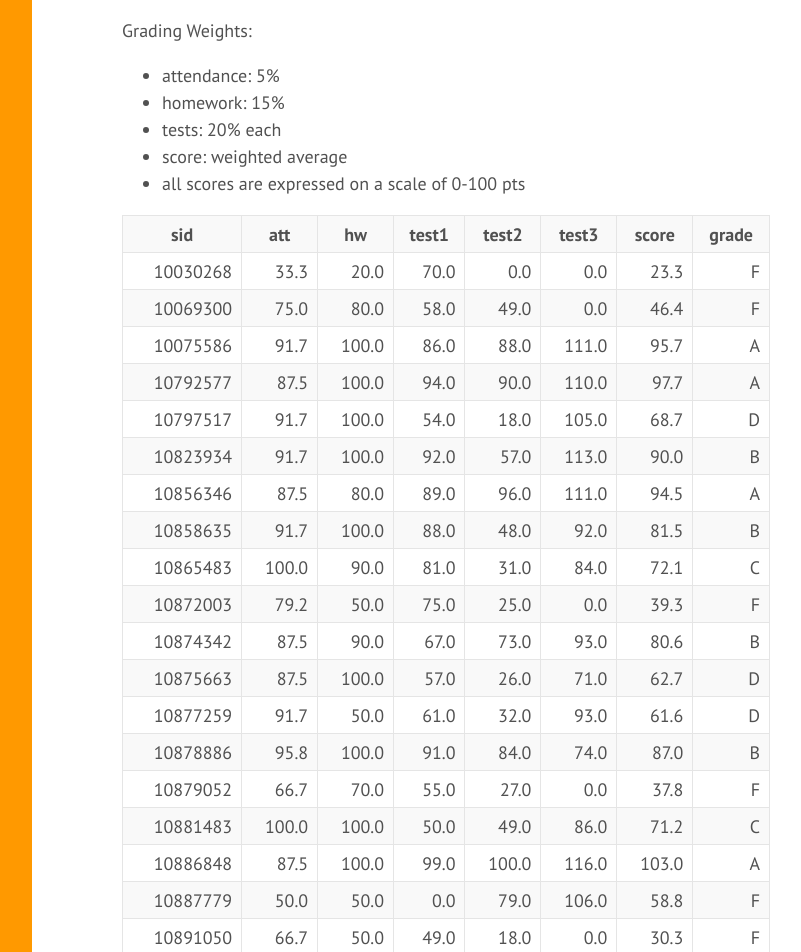
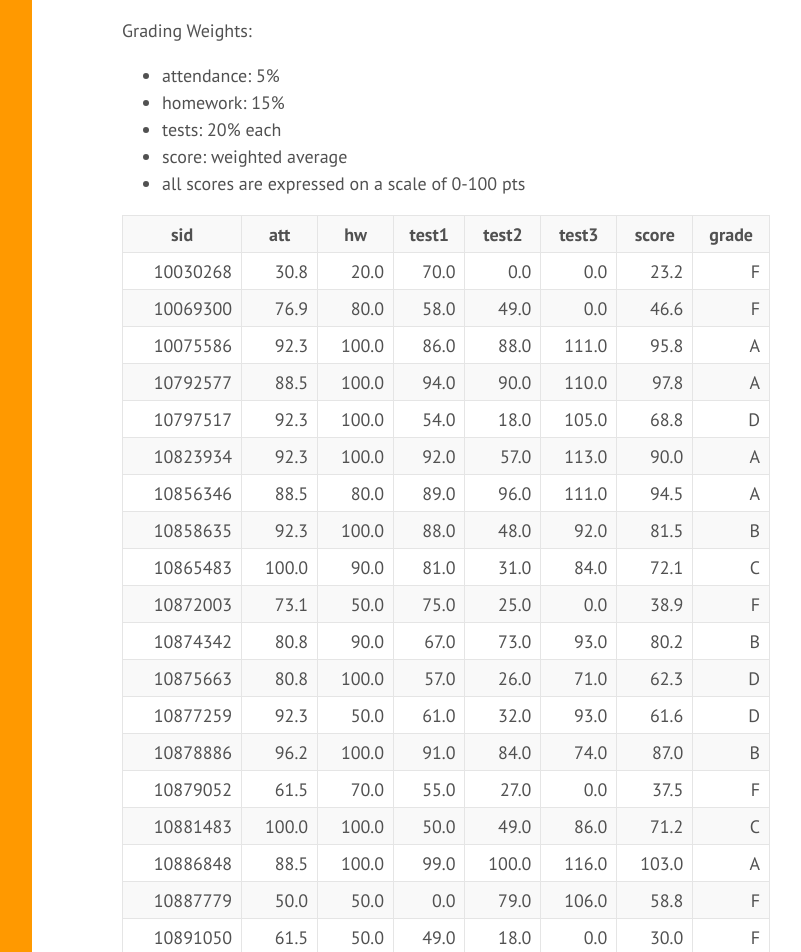
Before and after one commit to gastonstat/relic-math13, a Jekyll site: the page built from gradebook-20308.md, in a window 1280 px wide and 1400 px high, scrolled down 192 px. Shown: the top 952 px of the window, without its empty margins (292-1093 px from the left). Built offline with Jekyll 4.4.1, drawn with Linux system fonts in a browser that asks for light colours; nearby versions of some CDN libraries; some of the changed text lies outside the part shown.

Commit message:
gradebook: update gbook 20308 week May 9-13

```diff
--- a/gradebook-20308.md
+++ b/gradebook-20308.md
@@ -16,41 +16,41 @@ Grading Weights:
 - all scores are expressed on a scale of 0-100 pts
 
 <!-- html table generated in R 3.2.3 by xtable 1.8-2 package -->
-<!-- Fri May  6 10:54:19 2016 -->
+<!-- Sat May 14 21:43:30 2016 -->
 <table >
 <tr> <th> sid </th> <th> att </th> <th> hw </th> <th> test1 </th> <th> test2 </th> <th> test3 </th> <th> score </th> <th> grade </th>  </tr>
-  <tr> <td align="right"> 10030268 </td> <td align="right"> 33.3 </td> <td align="right"> 20.0 </td> <td align="right"> 70.0 </td> <td align="right"> 0.0 </td> <td align="right"> 0.0 </td> <td align="right"> 23.3 </td> <td align="right"> F </td> </tr>
-  <tr> <td align="right"> 10069300 </td> <td align="right"> 75.0 </td> <td align="right"> 80.0 </td> <td align="right"> 58.0 </td> <td align="right"> 49.0 </td> <td align="right"> 0.0 </td> <td align="right"> 46.4 </td> <td align="right"> F </td> </tr>
-  <tr> <td align="right"> 10075586 </td> <td align="right"> 91.7 </td> <td align="right"> 100.0 </td> <td align="right"> 86.0 </td> <td align="right"> 88.0 </td> <td align="right"> 111.0 </td> <td align="right"> 95.7 </td> <td align="right"> A </td> </tr>
-  <tr> <td align="right"> 10792577 </td> <td align="right"> 87.5 </td> <td align="right"> 100.0 </td> <td align="right"> 94.0 </td> <td align="right"> 90.0 </td> <td align="right"> 110.0 </td> <td align="right"> 97.7 </td> <td align="right"> A </td> </tr>
-  <tr> <td align="right"> 10797517 </td> <td align="right"> 91.7 </td> <td align="right"> 100.0 </td> <td align="right"> 54.0 </td> <td align="right"> 18.0 </td> <td align="right"> 105.0 </td> <td align="right"> 68.7 </td> <td align="right"> D </td> </tr>
-  <tr> <td align="right"> 10823934 </td> <td align="right"> 91.7 </td> <td align="right"> 100.0 </td> <td align="right"> 92.0 </td> <td align="right"> 57.0 </td> <td align="right"> 113.0 </td> <td align="right"> 90.0 </td> <td align="right"> B </td> </tr>
-  <tr> <td align="right"> 10856346 </td> <td align="right"> 87.5 </td> <td align="right"> 80.0 </td> <td align="right"> 89.0 </td> <td align="right"> 96.0 </td> <td align="right"> 111.0 </td> <td align="right"> 94.5 </td> <td align="right"> A </td> </tr>
-  <tr> <td align="right"> 10858635 </td> <td align="right"> 91.7 </td> <td align="right"> 100.0 </td> <td align="right"> 88.0 </td> <td align="right"> 48.0 </td> <td align="right"> 92.0 </td> <td align="right"> 81.5 </td> <td align="right"> B </td> </tr>
+  <tr> <td align="right"> 10030268 </td> <td align="right"> 30.8 </td> <td align="right"> 20.0 </td> <td align="right"> 70.0 </td> <td align="right"> 0.0 </td> <td align="right"> 0.0 </td> <td align="right"> 23.2 </td> <td align="right"> F </td> </tr>
+  <tr> <td align="right"> 10069300 </td> <td align="right"> 76.9 </td> <td align="right"> 80.0 </td> <td align="right"> 58.0 </td> <td align="right"> 49.0 </td> <td align="right"> 0.0 </td> <td align="right"> 46.6 </td> <td align="right"> F </td> </tr>
+  <tr> <td align="right"> 10075586 </td> <td align="right"> 92.3 </td> <td align="right"> 100.0 </td> <td align="right"> 86.0 </td> <td align="right"> 88.0 </td> <td align="right"> 111.0 </td> <td align="right"> 95.8 </td> <td align="right"> A </td> </tr>
+  <tr> <td align="right"> 10792577 </td> <td align="right"> 88.5 </td> <td align="right"> 100.0 </td> <td align="right"> 94.0 </td> <td align="right"> 90.0 </td> <td align="right"> 110.0 </td> <td align="right"> 97.8 </td> <td align="right"> A </td> </tr>
+  <tr> <td align="right"> 10797517 </td> <td align="right"> 92.3 </td> <td align="right"> 100.0 </td> <td align="right"> 54.0 </td> <td align="right"> 18.0 </td> <td align="right"> 105.0 </td> <td align="right"> 68.8 </td> <td align="right"> D </td> </tr>
+  <tr> <td align="right"> 10823934 </td> <td align="right"> 92.3 </td> <td align="right"> 100.0 </td> <td align="right"> 92.0 </td> <td align="right"> 57.0 </td> <td align="right"> 113.0 </td> <td align="right"> 90.0 </td> <td align="right"> A </td> </tr>
+  <tr> <td align="right"> 10856346 </td> <td align="right"> 88.5 </td> <td align="right"> 80.0 </td> <td align="right"> 89.0 </td> <td align="right"> 96.0 </td> <td align="right"> 111.0 </td> <td align="right"> 94.5 </td> <td align="right"> A </td> </tr>
+  <tr> <td align="right"> 10858635 </td> <td align="right"> 92.3 </td> <td align="right"> 100.0 </td> <td align="right"> 88.0 </td> <td align="right"> 48.0 </td> <td align="right"> 92.0 </td> <td align="right"> 81.5 </td> <td align="right"> B </td> </tr>
   <tr> <td align="right"> 10865483 </td> <td align="right"> 100.0 </td> <td align="right"> 90.0 </td> <td align="right"> 81.0 </td> <td align="right"> 31.0 </td> <td align="right"> 84.0 </td> <td align="right"> 72.1 </td> <td align="right"> C </td> </tr>
-  <tr> <td align="right"> 10872003 </td> <td align="right"> 79.2 </td> <td align="right"> 50.0 </td> <td align="right"> 75.0 </td> <td align="right"> 25.0 </td> <td align="right"> 0.0 </td> <td align="right"> 39.3 </td> <td align="right"> F </td> </tr>
-  <tr> <td align="right"> 10874342 </td> <td align="right"> 87.5 </td> <td align="right"> 90.0 </td> <td align="right"> 67.0 </td> <td align="right"> 73.0 </td> <td align="right"> 93.0 </td> <td align="right"> 80.6 </td> <td align="right"> B </td> </tr>
-  <tr> <td align="right"> 10875663 </td> <td align="right"> 87.5 </td> <td align="right"> 100.0 </td> <td align="right"> 57.0 </td> <td align="right"> 26.0 </td> <td align="right"> 71.0 </td> <td align="right"> 62.7 </td> <td align="right"> D </td> </tr>
-  <tr> <td align="right"> 10877259 </td> <td align="right"> 91.7 </td> <td align="right"> 50.0 </td> <td align="right"> 61.0 </td> <td align="right"> 32.0 </td> <td align="right"> 93.0 </td> <td align="right"> 61.6 </td> <td align="right"> D </td> </tr>
-  <tr> <td align="right"> 10878886 </td> <td align="right"> 95.8 </td> <td align="right"> 100.0 </td> <td align="right"> 91.0 </td> <td align="right"> 84.0 </td> <td align="right"> 74.0 </td> <td align="right"> 87.0 </td> <td align="right"> B </td> </tr>
-  <tr> <td align="right"> 10879052 </td> <td align="right"> 66.7 </td> <td align="right"> 70.0 </td> <td align="right"> 55.0 </td> <td align="right"> 27.0 </td> <td align="right"> 0.0 </td> <td align="right"> 37.8 </td> <td align="right"> F </td> </tr>
+  <tr> <td align="right"> 10872003 </td> <td align="right"> 73.1 </td> <td align="right"> 50.0 </td> <td align="right"> 75.0 </td> <td align="right"> 25.0 </td> <td align="right"> 0.0 </td> <td align="right"> 38.9 </td> <td align="right"> F </td> </tr>
+  <tr> <td align="right"> 10874342 </td> <td align="right"> 80.8 </td> <td align="right"> 90.0 </td> <td align="right"> 67.0 </td> <td align="right"> 73.0 </td> <td align="right"> 93.0 </td> <td align="right"> 80.2 </td> <td align="right"> B </td> </tr>
+  <tr> <td align="right"> 10875663 </td> <td align="right"> 80.8 </td> <td align="right"> 100.0 </td> <td align="right"> 57.0 </td> <td align="right"> 26.0 </td> <td align="right"> 71.0 </td> <td align="right"> 62.3 </td> <td align="right"> D </td> </tr>
+  <tr> <td align="right"> 10877259 </td> <td align="right"> 92.3 </td> <td align="right"> 50.0 </td> <td align="right"> 61.0 </td> <td align="right"> 32.0 </td> <td align="right"> 93.0 </td> <td align="right"> 61.6 </td> <td align="right"> D </td> </tr>
+  <tr> <td align="right"> 10878886 </td> <td align="right"> 96.2 </td> <td align="right"> 100.0 </td> <td align="right"> 91.0 </td> <td align="right"> 84.0 </td> <td align="right"> 74.0 </td> <td align="right"> 87.0 </td> <td align="right"> B </td> </tr>
+  <tr> <td align="right"> 10879052 </td> <td align="right"> 61.5 </td> <td align="right"> 70.0 </td> <td align="right"> 55.0 </td> <td align="right"> 27.0 </td> <td align="right"> 0.0 </td> <td align="right"> 37.5 </td> <td align="right"> F </td> </tr>
   <tr> <td align="right"> 10881483 </td> <td align="right"> 100.0 </td> <td align="right"> 100.0 </td> <td align="right"> 50.0 </td> <td align="right"> 49.0 </td> <td align="right"> 86.0 </td> <td align="right"> 71.2 </td> <td align="right"> C </td> </tr>
-  <tr> <td align="right"> 10886848 </td> <td align="right"> 87.5 </td> <td align="right"> 100.0 </td> <td align="right"> 99.0 </td> <td align="right"> 100.0 </td> <td align="right"> 116.0 </td> <td align="right"> 103.0 </td> <td align="right"> A </td> </tr>
+  <tr> <td align="right"> 10886848 </td> <td align="right"> 88.5 </td> <td align="right"> 100.0 </td> <td align="right"> 99.0 </td> <td align="right"> 100.0 </td> <td align="right"> 116.0 </td> <td align="right"> 103.0 </td> <td align="right"> A </td> </tr>
   <tr> <td align="right"> 10887779 </td> <td align="right"> 50.0 </td> <td align="right"> 50.0 </td> <td align="right"> 0.0 </td> <td align="right"> 79.0 </td> <td align="right"> 106.0 </td> <td align="right"> 58.8 </td> <td align="right"> F </td> </tr>
-  <tr> <td align="right"> 10891050 </td> <td align="right"> 66.7 </td> <td align="right"> 50.0 </td> <td align="right"> 49.0 </td> <td align="right"> 18.0 </td> <td align="right"> 0.0 </td> <td align="right"> 30.3 </td> <td align="right"> F </td> </tr>
-  <tr> <td align="right"> 10893550 </td> <td align="right"> 91.7 </td> <td align="right"> 90.0 </td> <td align="right"> 77.0 </td> <td align="right"> 49.0 </td> <td align="right"> 65.0 </td> <td align="right"> 70.3 </td> <td align="right"> C </td> </tr>
-  <tr> <td align="right"> 10894607 </td> <td align="right"> 95.8 </td> <td align="right"> 90.0 </td> <td align="right"> 83.0 </td> <td align="right"> 87.0 </td> <td align="right"> 91.0 </td> <td align="right"> 88.1 </td> <td align="right"> B </td> </tr>
-  <tr> <td align="right"> 10895382 </td> <td align="right"> 83.3 </td> <td align="right"> 70.0 </td> <td align="right"> 56.0 </td> <td align="right"> 10.0 </td> <td align="right"> 92.0 </td> <td align="right"> 57.8 </td> <td align="right"> F </td> </tr>
-  <tr> <td align="right"> 10896323 </td> <td align="right"> 79.2 </td> <td align="right"> 100.0 </td> <td align="right"> 83.0 </td> <td align="right"> 83.0 </td> <td align="right"> 102.0 </td> <td align="right"> 90.7 </td> <td align="right"> A </td> </tr>
-  <tr> <td align="right"> 10897381 </td> <td align="right"> 83.3 </td> <td align="right"> 100.0 </td> <td align="right"> 90.0 </td> <td align="right"> 81.0 </td> <td align="right"> 111.0 </td> <td align="right"> 94.5 </td> <td align="right"> A </td> </tr>
-  <tr> <td align="right"> 10898282 </td> <td align="right"> 79.2 </td> <td align="right"> 90.0 </td> <td align="right"> 85.0 </td> <td align="right"> 99.0 </td> <td align="right"> 108.0 </td> <td align="right"> 94.8 </td> <td align="right"> A </td> </tr>
-  <tr> <td align="right"> 10900725 </td> <td align="right"> 66.7 </td> <td align="right"> 30.0 </td> <td align="right"> 88.0 </td> <td align="right"> 34.0 </td> <td align="right"> 28.0 </td> <td align="right"> 47.3 </td> <td align="right"> F </td> </tr>
-  <tr> <td align="right"> 10914622 </td> <td align="right"> 70.8 </td> <td align="right"> 90.0 </td> <td align="right"> 96.0 </td> <td align="right"> 97.0 </td> <td align="right"> 105.0 </td> <td align="right"> 95.8 </td> <td align="right"> A </td> </tr>
-  <tr> <td align="right"> 10916851 </td> <td align="right"> 70.8 </td> <td align="right"> 80.0 </td> <td align="right"> 57.0 </td> <td align="right"> 77.0 </td> <td align="right"> 92.0 </td> <td align="right"> 75.9 </td> <td align="right"> C </td> </tr>
-  <tr> <td align="right"> 10917729 </td> <td align="right"> 54.2 </td> <td align="right"> 70.0 </td> <td align="right"> 85.0 </td> <td align="right"> 96.0 </td> <td align="right"> 105.0 </td> <td align="right"> 88.0 </td> <td align="right"> B </td> </tr>
-  <tr> <td align="right"> 10917836 </td> <td align="right"> 87.5 </td> <td align="right"> 100.0 </td> <td align="right"> 84.0 </td> <td align="right"> 84.0 </td> <td align="right"> 101.0 </td> <td align="right"> 91.5 </td> <td align="right"> A </td> </tr>
-  <tr> <td align="right"> 10931127 </td> <td align="right"> 50.0 </td> <td align="right"> 60.0 </td> <td align="right"> 62.0 </td> <td align="right"> 36.0 </td> <td align="right"> 0.0 </td> <td align="right"> 38.9 </td> <td align="right"> F </td> </tr>
-  <tr> <td align="right"> 10933952 </td> <td align="right"> 87.5 </td> <td align="right"> 100.0 </td> <td align="right"> 93.0 </td> <td align="right"> 59.0 </td> <td align="right"> 95.0 </td> <td align="right"> 86.0 </td> <td align="right"> B </td> </tr>
+  <tr> <td align="right"> 10891050 </td> <td align="right"> 61.5 </td> <td align="right"> 50.0 </td> <td align="right"> 49.0 </td> <td align="right"> 18.0 </td> <td align="right"> 0.0 </td> <td align="right"> 30.0 </td> <td align="right"> F </td> </tr>
+  <tr> <td align="right"> 10893550 </td> <td align="right"> 92.3 </td> <td align="right"> 90.0 </td> <td align="right"> 77.0 </td> <td align="right"> 49.0 </td> <td align="right"> 65.0 </td> <td align="right"> 70.4 </td> <td align="right"> C </td> </tr>
+  <tr> <td align="right"> 10894607 </td> <td align="right"> 96.2 </td> <td align="right"> 90.0 </td> <td align="right"> 83.0 </td> <td align="right"> 87.0 </td> <td align="right"> 91.0 </td> <td align="right"> 88.1 </td> <td align="right"> B </td> </tr>
+  <tr> <td align="right"> 10895382 </td> <td align="right"> 80.8 </td> <td align="right"> 70.0 </td> <td align="right"> 56.0 </td> <td align="right"> 10.0 </td> <td align="right"> 92.0 </td> <td align="right"> 57.7 </td> <td align="right"> F </td> </tr>
+  <tr> <td align="right"> 10896323 </td> <td align="right"> 76.9 </td> <td align="right"> 100.0 </td> <td align="right"> 83.0 </td> <td align="right"> 83.0 </td> <td align="right"> 102.0 </td> <td align="right"> 90.6 </td> <td align="right"> A </td> </tr>
+  <tr> <td align="right"> 10897381 </td> <td align="right"> 80.8 </td> <td align="right"> 100.0 </td> <td align="right"> 90.0 </td> <td align="right"> 81.0 </td> <td align="right"> 111.0 </td> <td align="right"> 94.3 </td> <td align="right"> A </td> </tr>
+  <tr> <td align="right"> 10898282 </td> <td align="right"> 80.8 </td> <td align="right"> 90.0 </td> <td align="right"> 85.0 </td> <td align="right"> 99.0 </td> <td align="right"> 108.0 </td> <td align="right"> 94.9 </td> <td align="right"> A </td> </tr>
+  <tr> <td align="right"> 10900725 </td> <td align="right"> 61.5 </td> <td align="right"> 30.0 </td> <td align="right"> 88.0 </td> <td align="right"> 34.0 </td> <td align="right"> 28.0 </td> <td align="right"> 47.0 </td> <td align="right"> F </td> </tr>
+  <tr> <td align="right"> 10914622 </td> <td align="right"> 73.1 </td> <td align="right"> 90.0 </td> <td align="right"> 96.0 </td> <td align="right"> 97.0 </td> <td align="right"> 105.0 </td> <td align="right"> 95.9 </td> <td align="right"> A </td> </tr>
+  <tr> <td align="right"> 10916851 </td> <td align="right"> 73.1 </td> <td align="right"> 80.0 </td> <td align="right"> 57.0 </td> <td align="right"> 77.0 </td> <td align="right"> 92.0 </td> <td align="right"> 76.1 </td> <td align="right"> C </td> </tr>
+  <tr> <td align="right"> 10917729 </td> <td align="right"> 53.9 </td> <td align="right"> 70.0 </td> <td align="right"> 85.0 </td> <td align="right"> 96.0 </td> <td align="right"> 105.0 </td> <td align="right"> 88.0 </td> <td align="right"> B </td> </tr>
+  <tr> <td align="right"> 10917836 </td> <td align="right"> 88.5 </td> <td align="right"> 100.0 </td> <td align="right"> 84.0 </td> <td align="right"> 84.0 </td> <td align="right"> 101.0 </td> <td align="right"> 91.5 </td> <td align="right"> A </td> </tr>
+  <tr> <td align="right"> 10931127 </td> <td align="right"> 46.1 </td> <td align="right"> 60.0 </td> <td align="right"> 62.0 </td> <td align="right"> 36.0 </td> <td align="right"> 0.0 </td> <td align="right"> 38.6 </td> <td align="right"> F </td> </tr>
+  <tr> <td align="right"> 10933952 </td> <td align="right"> 84.6 </td> <td align="right"> 100.0 </td> <td align="right"> 93.0 </td> <td align="right"> 59.0 </td> <td align="right"> 95.0 </td> <td align="right"> 85.8 </td> <td align="right"> B </td> </tr>
   <tr> <td align="right"> 10934087 </td> <td align="right"> 100.0 </td> <td align="right"> 100.0 </td> <td align="right"> 92.0 </td> <td align="right"> 97.0 </td> <td align="right"> 110.0 </td> <td align="right"> 99.8 </td> <td align="right"> A </td> </tr>
-  <tr> <td align="right"> 10934356 </td> <td align="right"> 95.8 </td> <td align="right"> 100.0 </td> <td align="right"> 88.0 </td> <td align="right"> 89.0 </td> <td align="right"> 113.0 </td> <td align="right"> 97.2 </td> <td align="right"> A </td> </tr>
+  <tr> <td align="right"> 10934356 </td> <td align="right"> 96.2 </td> <td align="right"> 100.0 </td> <td align="right"> 88.0 </td> <td align="right"> 89.0 </td> <td align="right"> 113.0 </td> <td align="right"> 97.3 </td> <td align="right"> A </td> </tr>
    </table>
```
